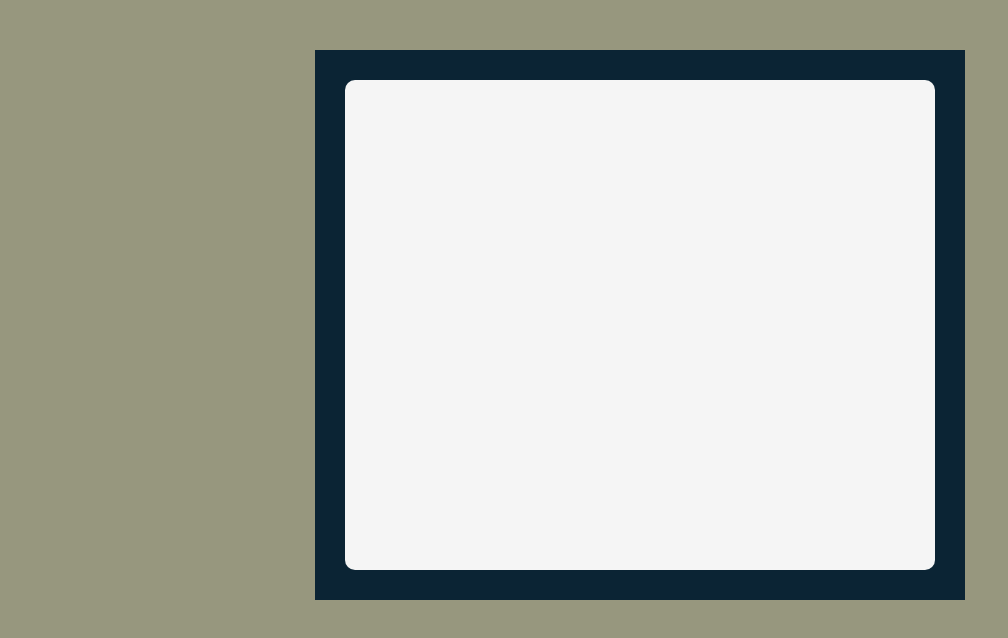
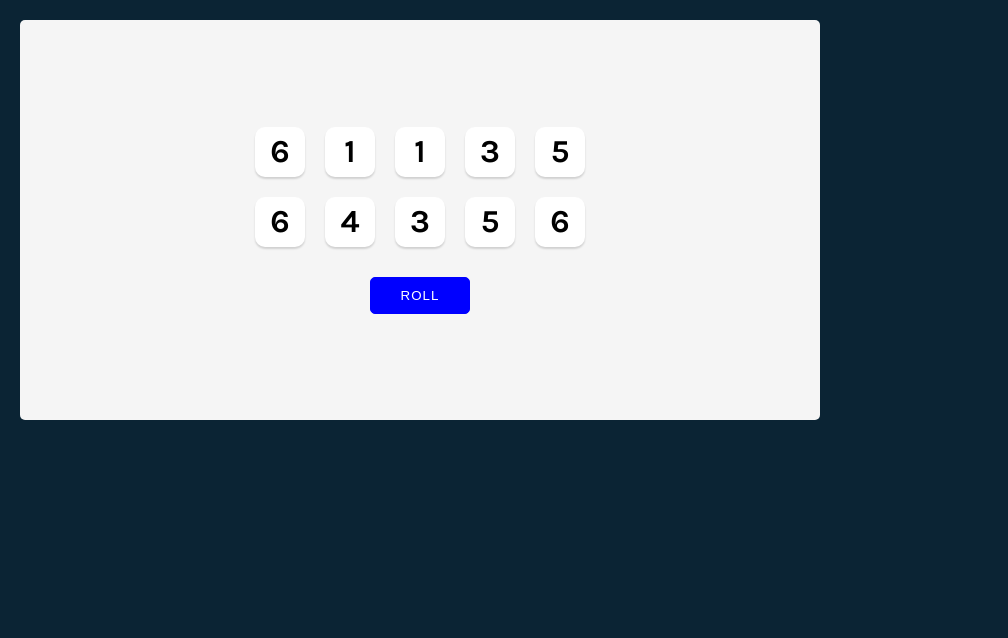
Before and after one commit to abhiXweb/tenzies, a React (Create React App) app: page / in a window 1280 px wide. Shown: the top 638 px of the page, without its empty margins (0-1008 px from the left). Built offline with nearby package versions, Linux system fonts and the light colour scheme.

Commit message:
added state

```diff
--- a/src/App.js
+++ b/src/App.js
@@ -1,8 +1,31 @@
+import { useState, useEffect } from "react";
+import Die from "./components/Die";
 function App() {
+  const [dice, setDice] = useState(allNewDice());
+
+  function allNewDice() {
+    let newArr = [];
+    for (let i = 0; i < 10; i++) {
+      newArr.push(Math.ceil(Math.random() * 6));
+    }
+    return newArr
+  }
+
+  function rollDice() {
+    setDice(allNewDice())
+    console.log(dice);
+  }
+
+  const diceElement = dice.map(value => <Die value={value} />)
+
+
   return (
     <>
       <main>
-        <div className="main-in"></div>
+        <div className="dice-container">
+          {diceElement}
+        </div>
+        <button className="roll-dice-btn" onClick={rollDice}>Roll</button>
       </main>
     </>
   );
--- /dev/null
+++ b/src/components/Die.jsx
@@ -0,0 +1,8 @@
+const Die = (props) => {
+    return (
+        <div className="die-face">
+            <h2 className="die-num">{props.value}</h2>
+        </div>
+    )
+}
+export default Die
--- a/src/index.css
+++ b/src/index.css
@@ -4,21 +4,52 @@
 
 body {
   margin: 0;
-  background-color: rgb(151, 151, 126);
+  background-color: #0B2434;
+  padding: 20px;
+  font-family: 'Karla';
 }
 
 main {
-  width: 650px;
-  border: 30px solid #0B2434;
-  margin: 0 auto;
-  margin-top: 50px;
-  height: 550px;
-  background-color: #0B2434;
+  background-color: #F5F5F5;
+  height: 400px;
+  max-width: 800px;
+  border-radius: 5px;
+  padding: 20px;
+  display: flex;
+  flex-direction: column;
+  justify-content: center;
+  align-items: center;
 }
 
-.main-in {
-  background-color: #F5F5F5;
-  height: 100%;
-  width: 100%;
+.dice-container {
+  display: grid;
+  grid-template: auto auto / repeat(5, 1fr);
+  gap: 20px;
+}
+
+.die-face {
+  height: 50px;
+  width: 50px;
+  box-shadow: 0px 2px 2px rgba(0, 0, 0, 0.15);
   border-radius: 10px;
+  display: flex;
+  justify-content: center;
+  align-items: center;
+  cursor: pointer;
+  background-color: white;
 }
+
+.die-num {
+  font-size: 2rem;
+}
+
+.roll-dice-btn{
+  background-color: blue;
+  color: white;
+  margin-top: 30px;
+  padding: 10px 30px;
+  border: 1px solid blue;
+  border-radius: 5px;
+  text-transform: uppercase;
+  letter-spacing: 1px;
+}
```
